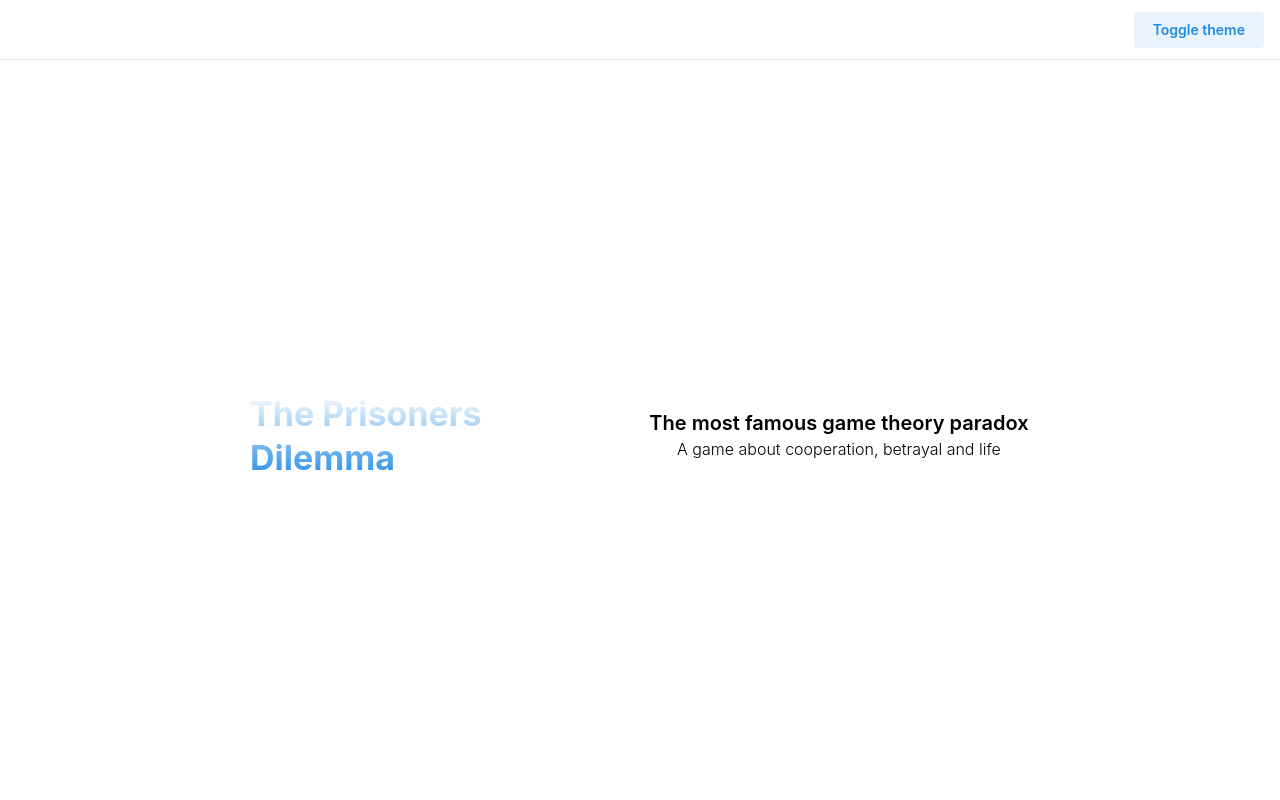
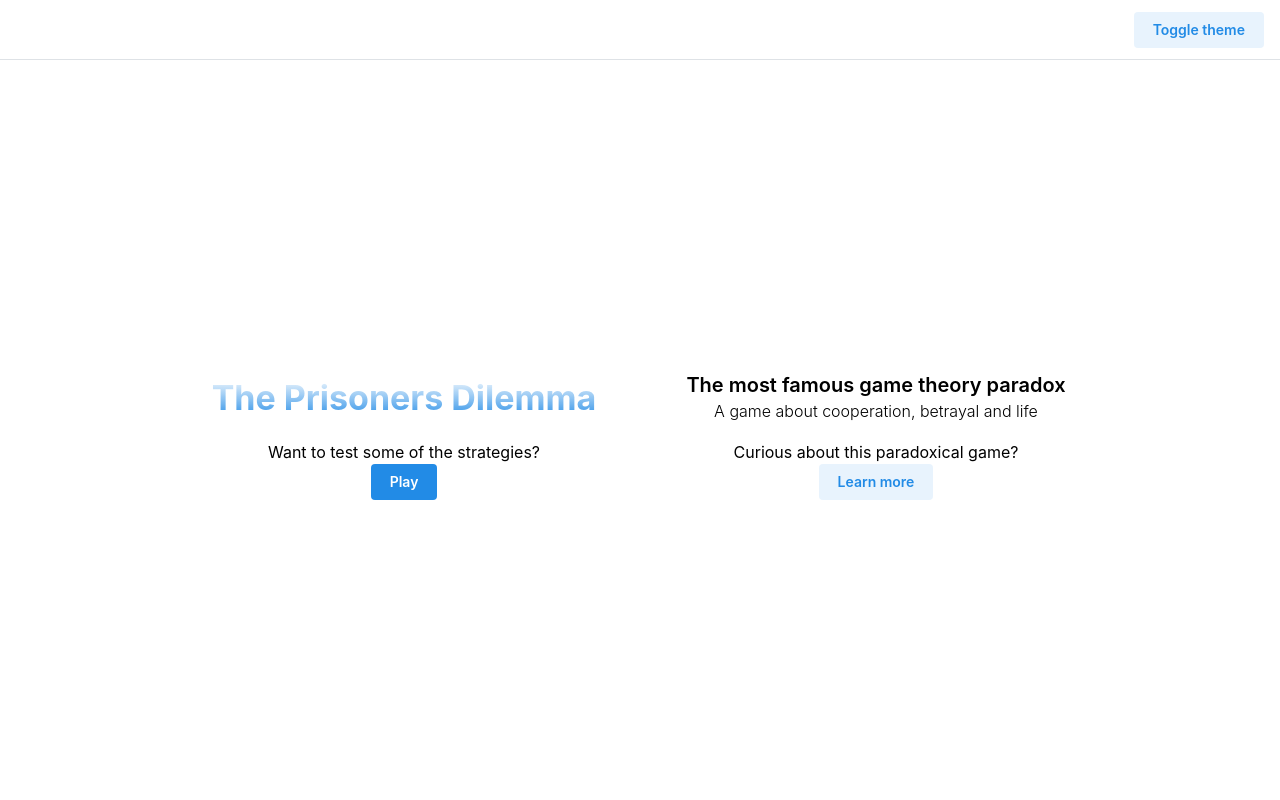
Before and after one commit to AndresCRamos/prisoners-dilemma, a React (Vite) app: page / in a window 1280 px wide. Shown: the top 800 px of the page. Built offline with nearby package versions, Linux system fonts and the light colour scheme.

Commit message:
Add Main Title component call to action buttons

```diff
--- a/src/components/MainTitle.tsx
+++ b/src/components/MainTitle.tsx
@@ -1,4 +1,4 @@
-import { Center, Grid, Text, Title } from "@mantine/core";
+import { Button, Center, Grid, Text, Title } from "@mantine/core";
 
 function MainTitle() {
   return (
@@ -24,6 +24,22 @@ function MainTitle() {
             </Text>
           </Center>
         </Grid.Col>
+        <Grid.Col span={{ base: 12, sm: 6 }}>
+          <Text className="text-center">
+            Want to test some of the strategies?
+          </Text>
+          <Center>
+            <Button className="mx-auto">Play</Button>
+          </Center>
+        </Grid.Col>
+        <Grid.Col span={{ base: 12, sm: 6 }}>
+          <Text className="text-center">
+            Curious about this paradoxical game?
+          </Text>
+          <Center>
+            <Button variant="light">Learn more</Button>
+          </Center>
+        </Grid.Col>
       </Grid>
     </>
   );
```
